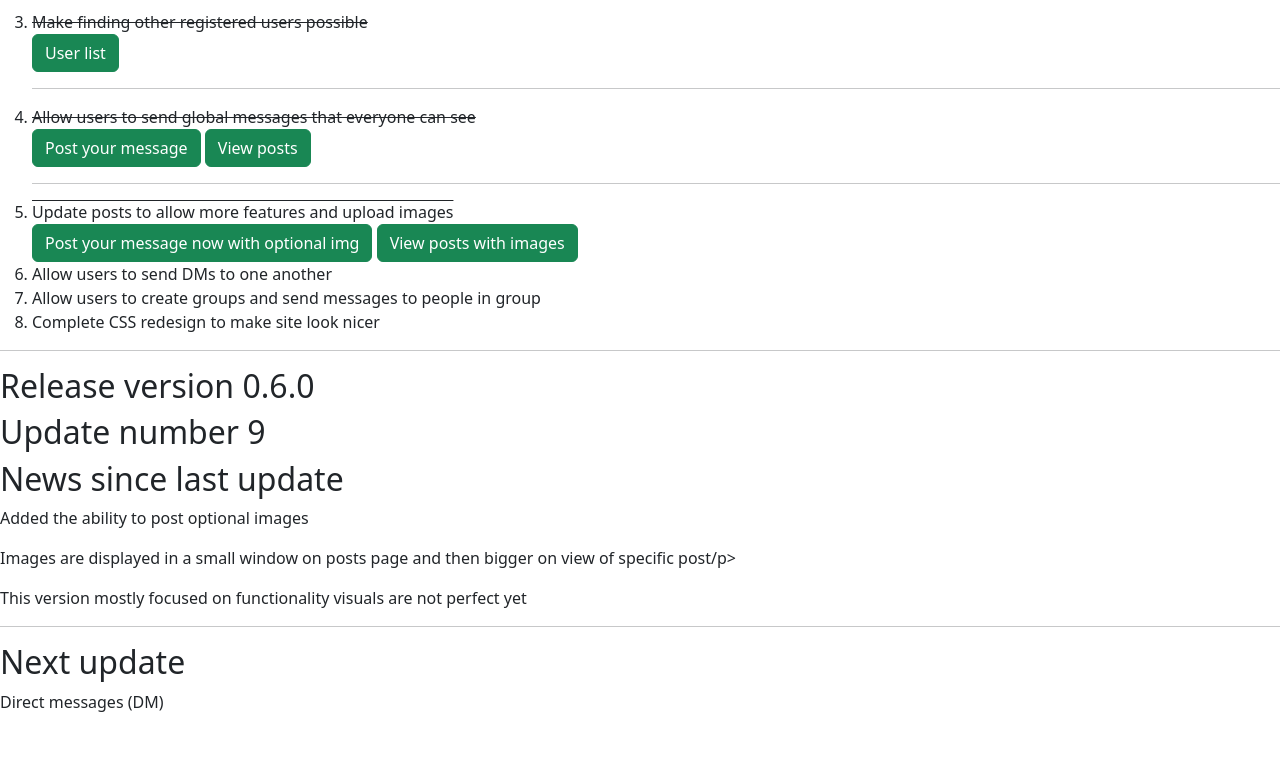
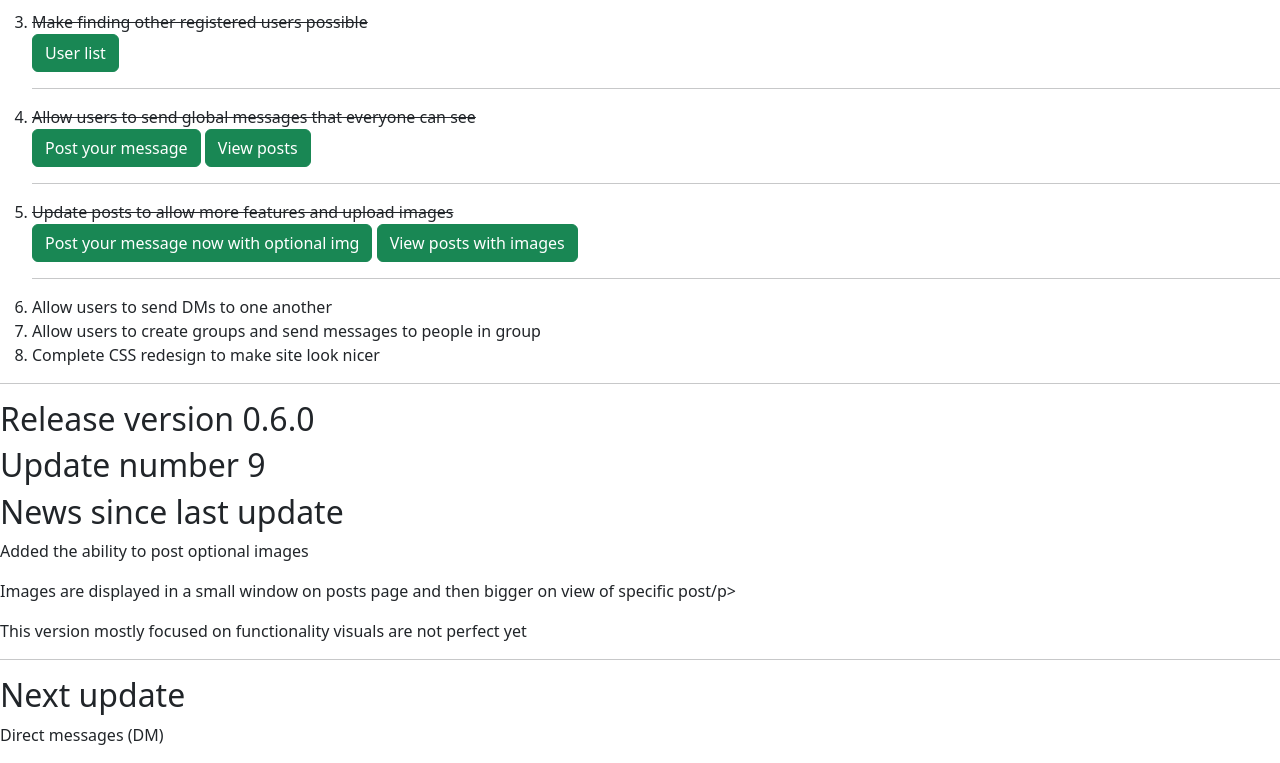
Before and after one commit to JanJan2407/talky, a Flask app: page / in a window 1280 px wide. Shown: the part 236-999 px from the top of the page. Before the commit the page ends 948 px from the top, so only its background shows below. Run offline with Flask 3, Linux system fonts and the light colour scheme; some libraries are stand-ins or nearby versions.

Commit message:
Minor style update

```diff
--- a/templates/index.html
+++ b/templates/index.html
@@ -16,9 +16,10 @@
         <a href="/post" class="btn btn-success">Post your message</a>
         <a href="/posts" class="btn btn-success">View posts</a>
         <hr>
-        <li style="text-decoration: overline;">Update posts to allow more features and upload images</li>
+        <li style="text-decoration: line-through;">Update posts to allow more features and upload images</li>
         <a href="/post" class="btn btn-success">Post your message now with optional img</a>
         <a href="/posts" class="btn btn-success">View posts with images</a>
+        <hr>
         <li>Allow users to send DMs to one another</li>
         <li>Allow users to create groups and send messages to people in group</li>
         <li>Complete CSS redesign to make site look nicer</li>
```
